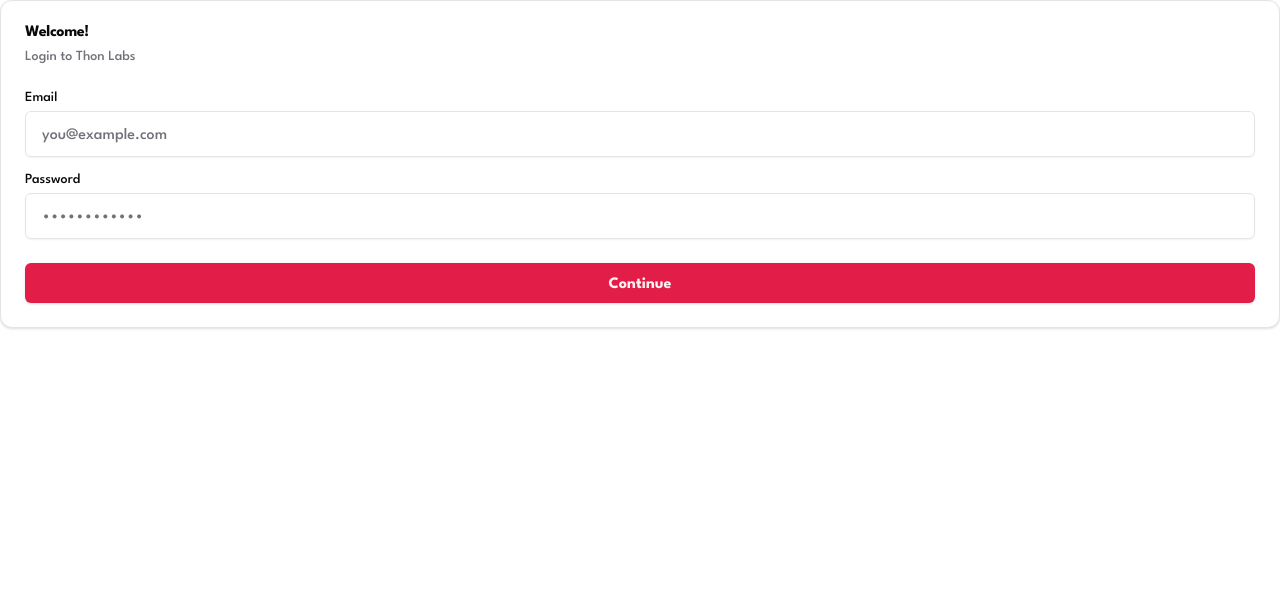
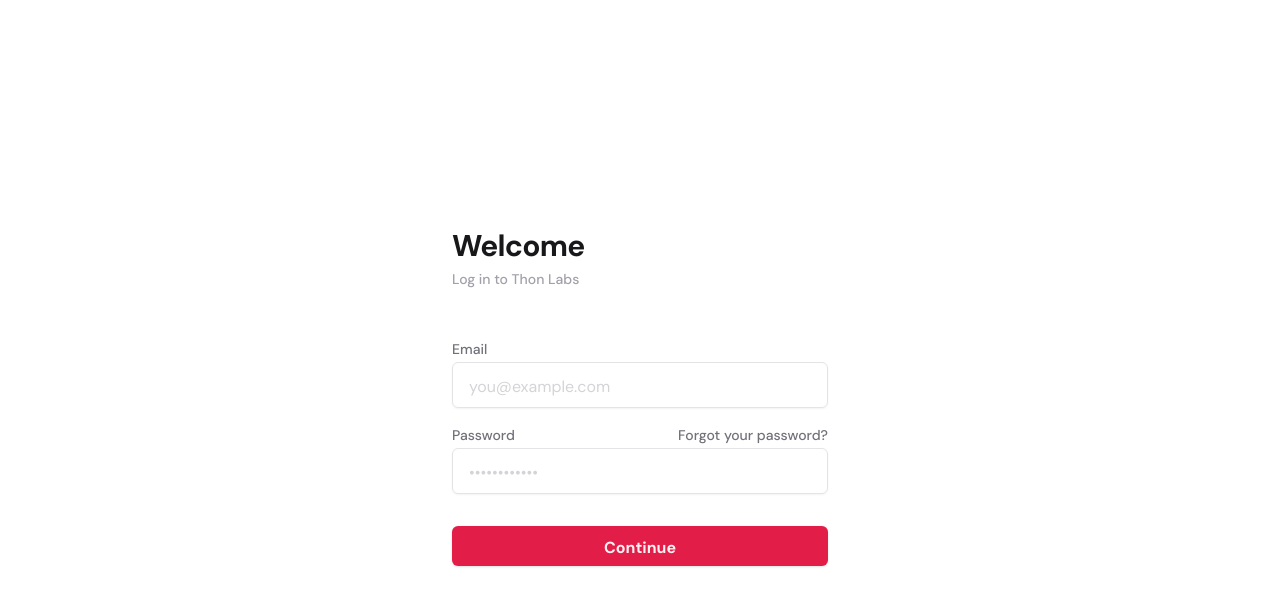
Before and after one commit to thonlabsofficial/thonlabs, a Next.js app: page /login in a window 1280 px wide. Shown: the top 606 px of the page. Built offline with nearby package versions, Linux system fonts and the light colour scheme.

Commit message:
feat: implements the login frontend

```diff
--- a/src/app/(auth)/layout.tsx
+++ b/src/app/(auth)/layout.tsx
@@ -1,5 +1,7 @@
 import { Metadata } from 'next';
+import Image from 'next/image';
 import React from 'react';
+import logoDark from '@/ui/assets/images/thon-labs-logo-dark.svg';
 
 export const metadata: Metadata = {
   robots: {
@@ -11,5 +13,12 @@
 export default function AuthNestedLayout({
   children,
 }: React.HTMLAttributes<HTMLElement>) {
-  return <main>{children}</main>;
+  return (
+    <>
+      <header className="px-3 sm:px-4 h-12 w-full flex items-center">
+        <Image src={logoDark} alt="Thon Labs Logo" className="w-auto h-5" />
+      </header>
+      <main className="pt-5">{children}</main>
+    </>
+  );
 }
--- a/src/app/(auth)/login/page.tsx
+++ b/src/app/(auth)/login/page.tsx
@@ -1,16 +1,9 @@
-import { Button } from '@/ui/components/ui/button';
-import {
-  Card,
-  CardContent,
-  CardDescription,
-  CardFooter,
-  CardHeader,
-  CardTitle,
-} from '@/ui/components/ui/card';
-import { Input } from '@/ui/components/ui/input';
-import { Label } from '@/ui/components/ui/label';
+import { Button, buttonVariants } from '@/ui/components/ui/button';
+import { Input, InputWrapper } from '@/ui/components/ui/input';
+import { Label, labelVariants } from '@/ui/components/ui/label';
 import { Typo } from '@/ui/components/ui/typo';
 import { Metadata } from 'next';
+import Link from 'next/link';
 
 export const metadata: Metadata = {
   title: 'Login',
@@ -18,16 +11,17 @@
 
 export default function Login() {
   return (
-    <div>
-      <Card>
-        <CardHeader>
-          <CardTitle>Welcome!</CardTitle>
-          <CardDescription>Login to Thon Labs</CardDescription>
-        </CardHeader>
+    <div className="flex md:items-center justify-center">
+      <div className="mt-16 sm:pt-0 md:mt-40 px-3 w-full sm:max-w-[400px]">
+        <header className="flex flex-col gap-2 mb-14">
+          <Typo variant={'h2'}>Welcome</Typo>
+          <Typo variant={'small'} className="!text-zinc-400">
+            Log in to Thon Labs
+          </Typo>
+        </header>
         <form>
-          <CardContent>
-            <div className="grid w-full items-center gap-4">
-              <div className="flex flex-col space-y-1.5">
+          <div className="grid w-full items-center gap-5">
+            <InputWrapper>
               <Label htmlFor="email">Email</Label>
               <Input
                 id="email"
@@ -35,10 +29,20 @@
                 inputSize="lg"
                 required
               />
+            </InputWrapper>
+
+            <InputWrapper>
+              <div className="flex justify-between">
+                <Label htmlFor="password">Password</Label>
+                <Link
+                  className={`text-zinc-500 hover:text-zinc-700 dark:hover:text-zinc-300
+                    transition-all duration-200 ease-in-out
+                    text-sm font-medium leading-none hover:underline`}
+                  href="/forgot-password"
+                >
+                  Forgot your password?
+                </Link>
               </div>
-
-              <div className="flex flex-col space-y-1.5">
-                <Label htmlFor="password">Password</Label>
               <Input
                 id="password"
                 type="password"
@@ -46,25 +50,22 @@
                 inputSize="lg"
                 required
               />
+            </InputWrapper>
           </div>
-            </div>
-          </CardContent>
-          <CardFooter className="flex flex-col gap-2">
           {/* {error && (
               <Typo variant={'small'} className="text-red-600 font-bold">
                 {error}
               </Typo>
             )} */}
 
-            <Button size="lg" className="w-full">
+          <Button size="lg" className="w-full mt-8">
             {/* {submitting && (
                 <ReloadIcon className="mr-2 h-4 w-4 animate-spin -mt-1" />
               )} */}
             Continue
           </Button>
-          </CardFooter>
         </form>
-      </Card>
+      </div>
     </div>
   );
 }
--- a/src/ui/components/ui/input.tsx
+++ b/src/ui/components/ui/input.tsx
@@ -4,8 +4,8 @@
 import { VariantProps, cva } from 'class-variance-authority';
 
 const inputVariants = cva(
-  `flex w-full rounded-md border border-input border-solid bg-transparent shadow-sm
-	 placeholder:text-muted-foreground
+  `flex text-zinc-900 dark:text-zinc-50 w-full rounded-md border border-input border-solid bg-transparent shadow-sm
+	 placeholder:text-zinc-300 dark:placeholder:text-zinc-600
 	 transition-all duration-200 ease-in-out
 	 file:border-0 file:bg-transparent file:text-sm file:font-medium
 	 hover:border-input-hover
@@ -26,7 +26,9 @@
 
 export interface InputProps
   extends React.InputHTMLAttributes<HTMLInputElement>,
-    VariantProps<typeof inputVariants> {}
+    VariantProps<typeof inputVariants> {
+  label?: React.ReactNode;
+}
 
 const Input = React.forwardRef<HTMLInputElement, InputProps>(
   ({ className, type, inputSize, ...props }, ref) => {
@@ -42,4 +44,16 @@
 );
 Input.displayName = 'Input';
 
-export { Input, inputVariants };
+function InputWrapper({
+  className,
+  children,
+  ...props
+}: React.HTMLAttributes<HTMLElement>) {
+  return (
+    <div className={cn('flex flex-col space-y-1.5 group', className)}>
+      {children}
+    </div>
+  );
+}
+
+export { Input, InputWrapper, inputVariants };
--- a/src/ui/components/ui/label.tsx
+++ b/src/ui/components/ui/label.tsx
@@ -7,7 +7,10 @@
 import { cn } from '@/ui/utils';
 
 const labelVariants = cva(
-  'text-sm font-medium leading-none peer-disabled:cursor-not-allowed peer-disabled:opacity-70'
+  `text-zinc-500 text-sm font-medium leading-none
+   peer-disabled:cursor-not-allowed peer-disabled:opacity-70
+   group-focus-within:text-zinc-700 dark:group-focus-within:text-zinc-300
+   transition-all duration-200 ease-in-out`
 );
 
 const Label = React.forwardRef<
--- a/src/ui/components/ui/typo.tsx
+++ b/src/ui/components/ui/typo.tsx
@@ -2,15 +2,15 @@
 import { cva, type VariantProps } from 'class-variance-authority';
 import { cn } from '@/ui/utils';
 
-const typoVariants = cva('font-sans text-zinc-800', {
+const typoVariants = cva('font-sans text-zinc-900 dark:text-zinc-50', {
   variants: {
     variant: {
       default: '',
       paragraph: 'leading-relaxed [&:not(:first-child)]:mt-5 mb-0',
-      h1: 'scroll-m-20 text-4xl font-bold tracking-tight lg:text-5xl text-zinc-900',
-      h2: 'scroll-m-20 pb-2 text-3xl font-semibold tracking-tight first:mt-0 text-zinc-900',
-      h3: 'scroll-m-20 text-2xl font-semibold tracking-tight text-zinc-900',
-      h4: 'scroll-m-20 text-xl font-semibold tracking-tight text-zinc-900',
+      h1: 'scroll-m-20 text-4xl font-bold tracking-tight lg:text-5xl text-zinc-900 dark:text-zinc-50',
+      h2: 'scroll-m-20 text-3xl font-semibold tracking-tight first:mt-0 text-zinc-900 dark:text-zinc-50',
+      h3: 'scroll-m-20 text-2xl font-semibold tracking-tight text-zinc-900 dark:text-zinc-50',
+      h4: 'scroll-m-20 text-xl font-semibold tracking-tight text-zinc-900 dark:text-zinc-50',
       blockquote: 'mt-6 border-l-2 pl-6 italic',
       inlineCode:
         'relative rounded bg-muted px-[0.3rem] py-[0.2rem] font-mono text-sm font-semibold',
@@ -19,7 +19,6 @@
       small: 'text-sm font-medium leading-none',
       muted: 'text-sm text-muted-foreground',
       code: 'font-code text-emerald-200 text-sm',
-      paragraphEmail: 'leading-relaxed',
     },
   },
   defaultVariants: {
--- a/src/ui/fonts.ts
+++ b/src/ui/fonts.ts
@@ -1,8 +1,8 @@
-import { League_Spartan as FontSans } from 'next/font/google';
+import { DM_Sans as FontSans } from 'next/font/google';
 
 const sans = FontSans({
   subsets: ['latin'],
-  weight: ['300', '500', '700'],
+  weight: ['400', '500', '700'],
   variable: '--font-sans',
 });
 
```
Also changed, not shown: src/ui/assets/images/thon-labs-logo-dark.svg (added), src/ui/assets/images/thon-labs-logo-light.svg (added). Lines whose indentation alone changed are shown as unchanged.
